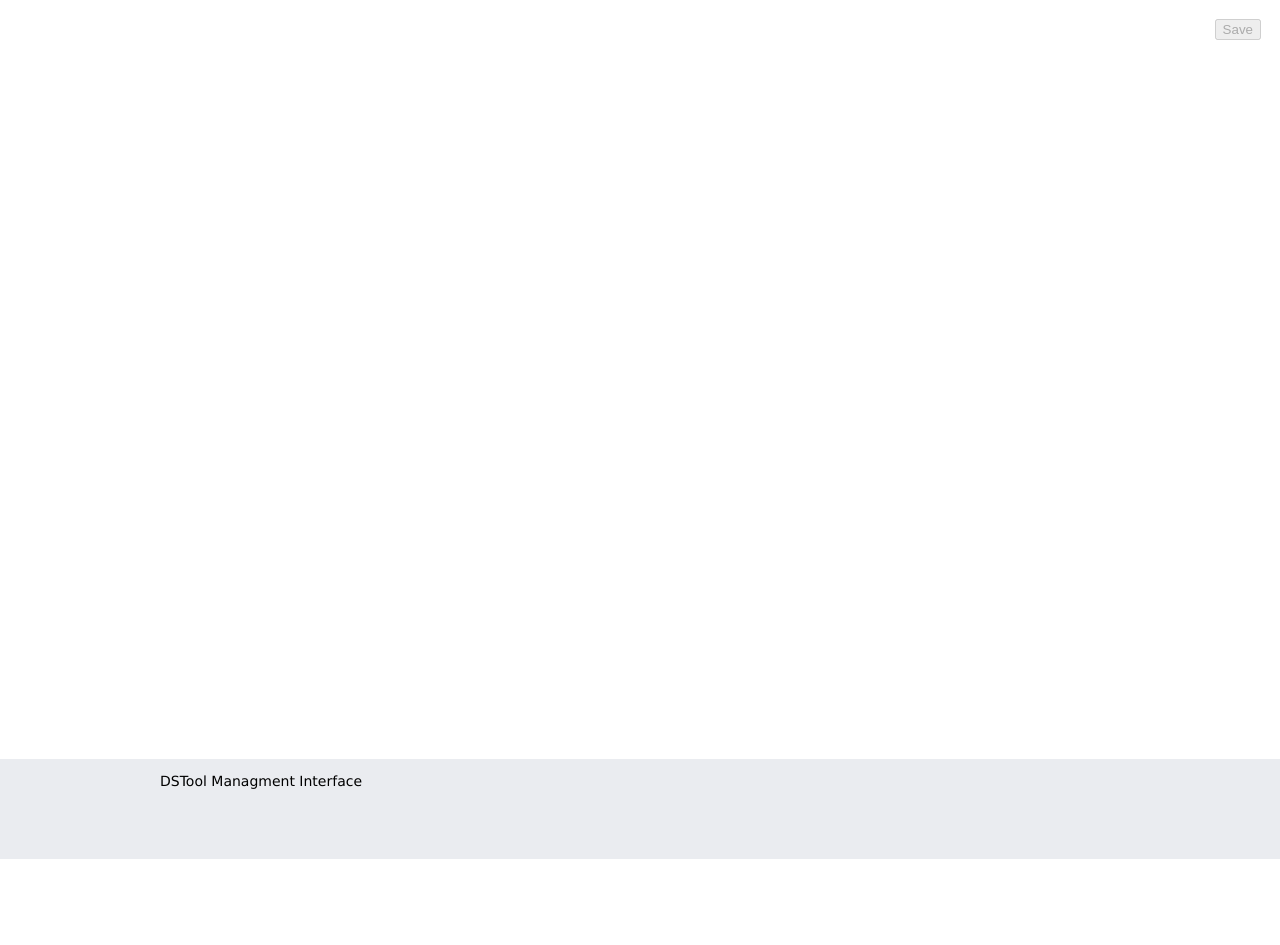
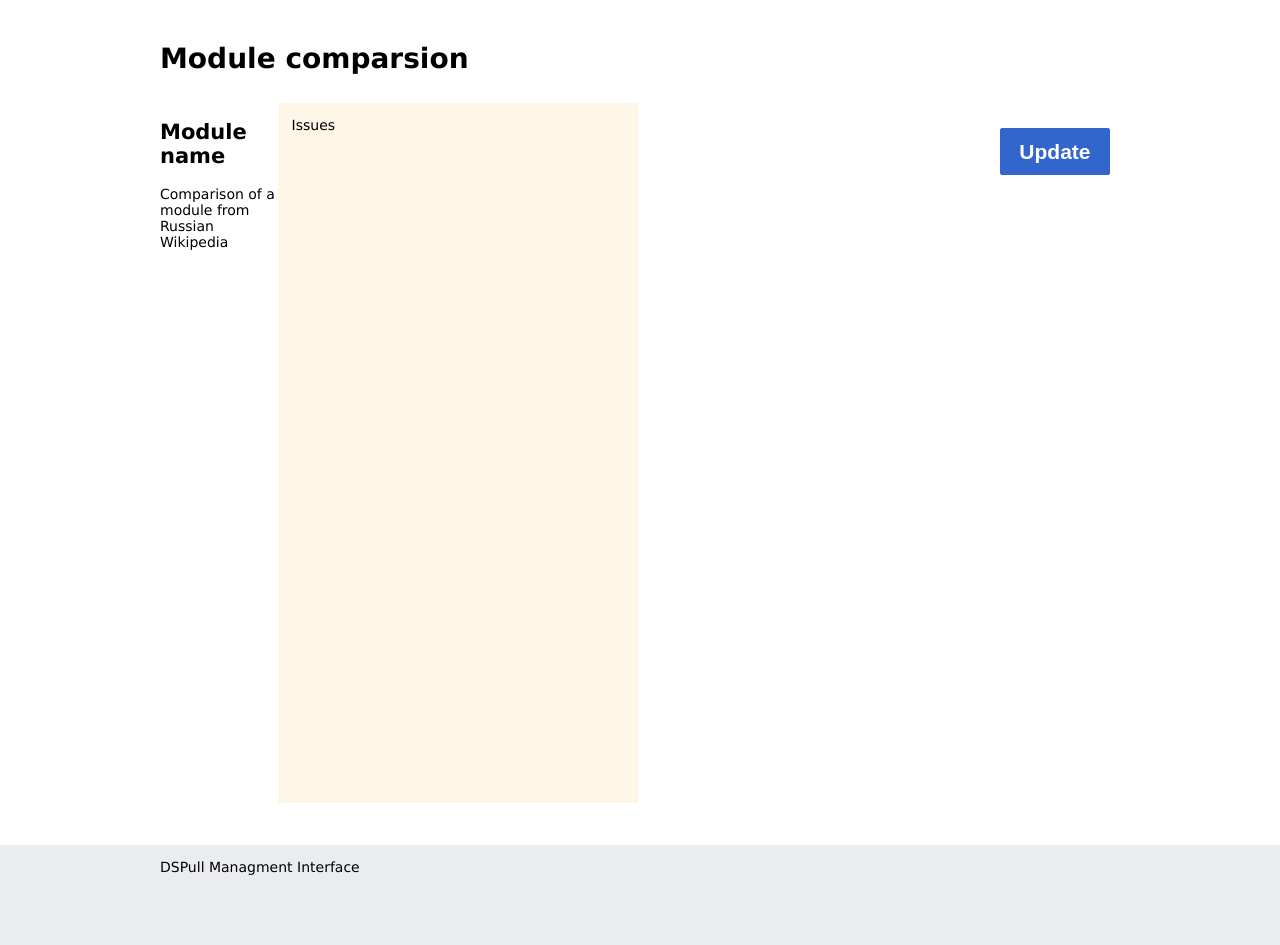
Before and after one commit to ghuron/dspull, a PHP site: page /pull/index.html in a window 1280 px wide. Shown: the part 77-1022 px from the top of the page. Before the commit the page ends 936 px from the top, so only its background shows below. Run offline with PHP 8.4, Linux system fonts and the light colour scheme; some libraries are stand-ins or nearby versions.

Commit message:
Improve the pull page's layout
Added additional information displayed on the page:
* Page title display
* Display module name
* Display source wiki name
Save button moved down

```diff
--- a/pull/index.html
+++ b/pull/index.html
@@ -23,15 +23,18 @@
 
 <main class="content-pull">
 	<script src="main.js"></script>
+	<h1>Module comparsion</h1>
+	<div id="contentHeader">
+		<div id="moduleInfo">
+			<h2 class="moduleName">Module name</h2>
+			<div id="projectName">Comparison of a module from Russian Wikipedia</div>
+		</div>
+		<div id="moduleIssues">Issues</div>
 	<div>
 		<table width="100%" cellspacing="0" cellpadding="5">
 			<tr>
 				<td id="lheader" width="50%" valign="top"></td>
-				<td id="rheader" width="30%" valign="top"></td>
-				<td id="buttonheader" width="20%" valign="top" align="right">
-					<input disabled type="submit"  id = 'saveButton' value="Save" />
-
-				</td>
+				<td id="rheader" width="50%" valign="top"></td>
 			</tr>
 		</table>
 	</div>
@@ -40,9 +43,12 @@
 			<div id="mergely"></div>
 		</div>
 	</div>
+	<div id="buttonheader">
+		<input disabled type="submit"  id = 'saveButton' value="Update" />
+	</div>
 </main>
 <footer>
-	<div id="footer-content">DSTool Managment Interface</div>
+	<div id="footer-content">DSPull Managment Interface</div>
 </footer>
 </body>
 </html>
--- a/stylesheets/style.css
+++ b/stylesheets/style.css
@@ -45,6 +45,65 @@ header {
 	margin: 0 auto;
 }
 
+.content-pull h1 {
+    max-width: 960px;
+    margin: 1em auto;
+}
+
+.content-pull #contentHeader {
+	max-width: 960px;
+	margin: 2em auto;
+	display: flex;
+}
+
+#contentHeader #pageName {
+	white-space: nowrap;
+	margin-right: 2em;
+}
+
+#pageName h2 {
+	margin: 0;
+}
+
+#pageName div {
+	margin-top: .25em;
+}
+
+#contentHeader #moduleIssues {
+	width: 100%;
+	background-color: #fef6e7;
+	padding: 1em;
+}
+
+#buttonheader {
+	margin: 1em auto;
+	width: fit-content;
+	text-align: center;
+}
+
+#buttonheader #saveButton {
+	color: #fff;
+	background-color: #36c;
+	border-color: #36c;
+	line-height: 1.28571429em;
+	padding-top: 0.42857143em;
+	padding-bottom: 0.42857143em;
+	border-style: solid;
+	border-width: 1px;
+	border-radius: 2px;
+	padding-left: 0.85714286em;
+	padding-right: 0.85714286em;
+	font-weight: bold;
+	cursor: pointer;
+	font-size: 1.5em;
+	margin: .5em;
+}
+
+#buttonheader #saveButton:hover {
+	background-color: #447ff5;
+    border-color: #447ff5;
+}
+
 footer {
 	background-color: #eaecf0;
 	padding: 1em 1em 5em;
```
